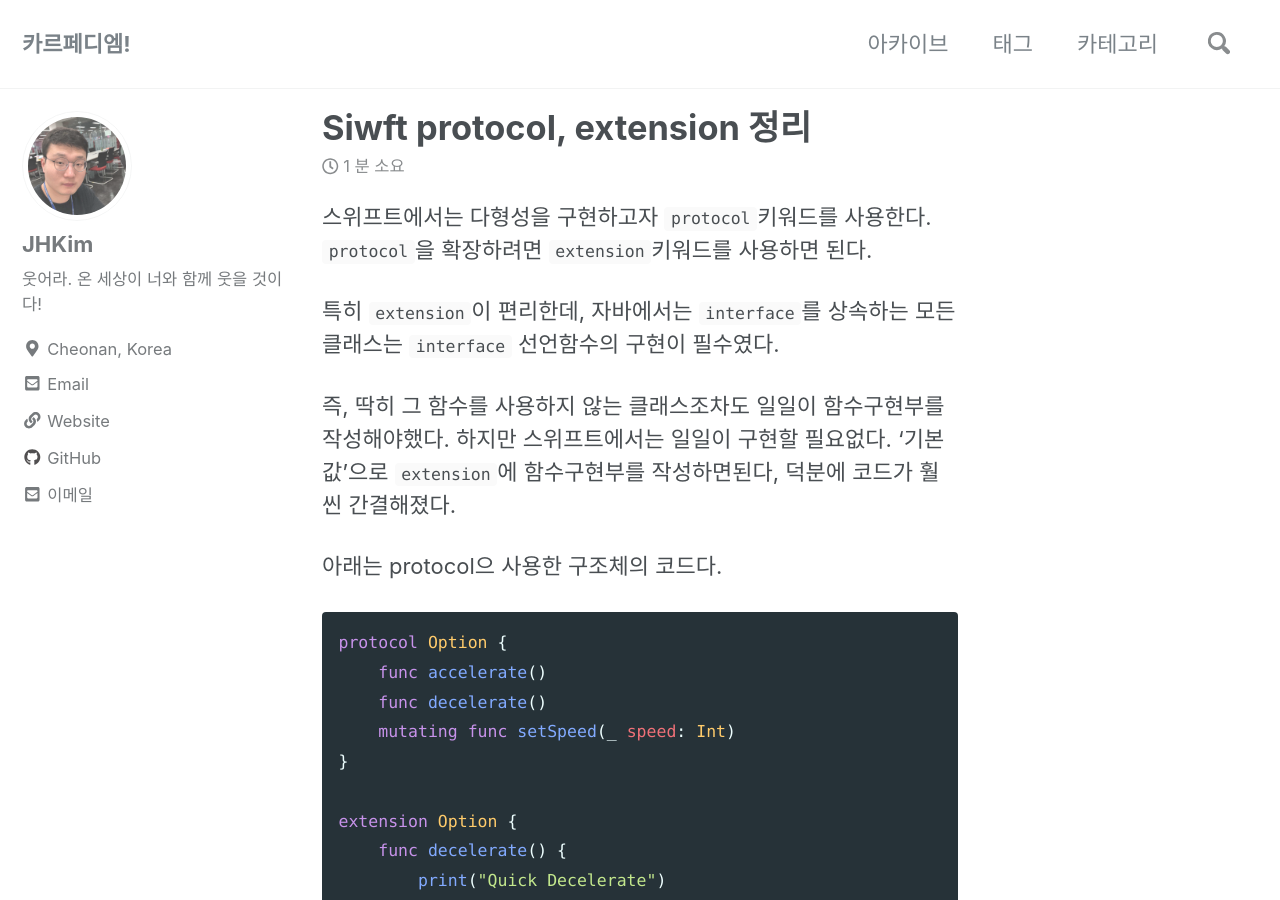
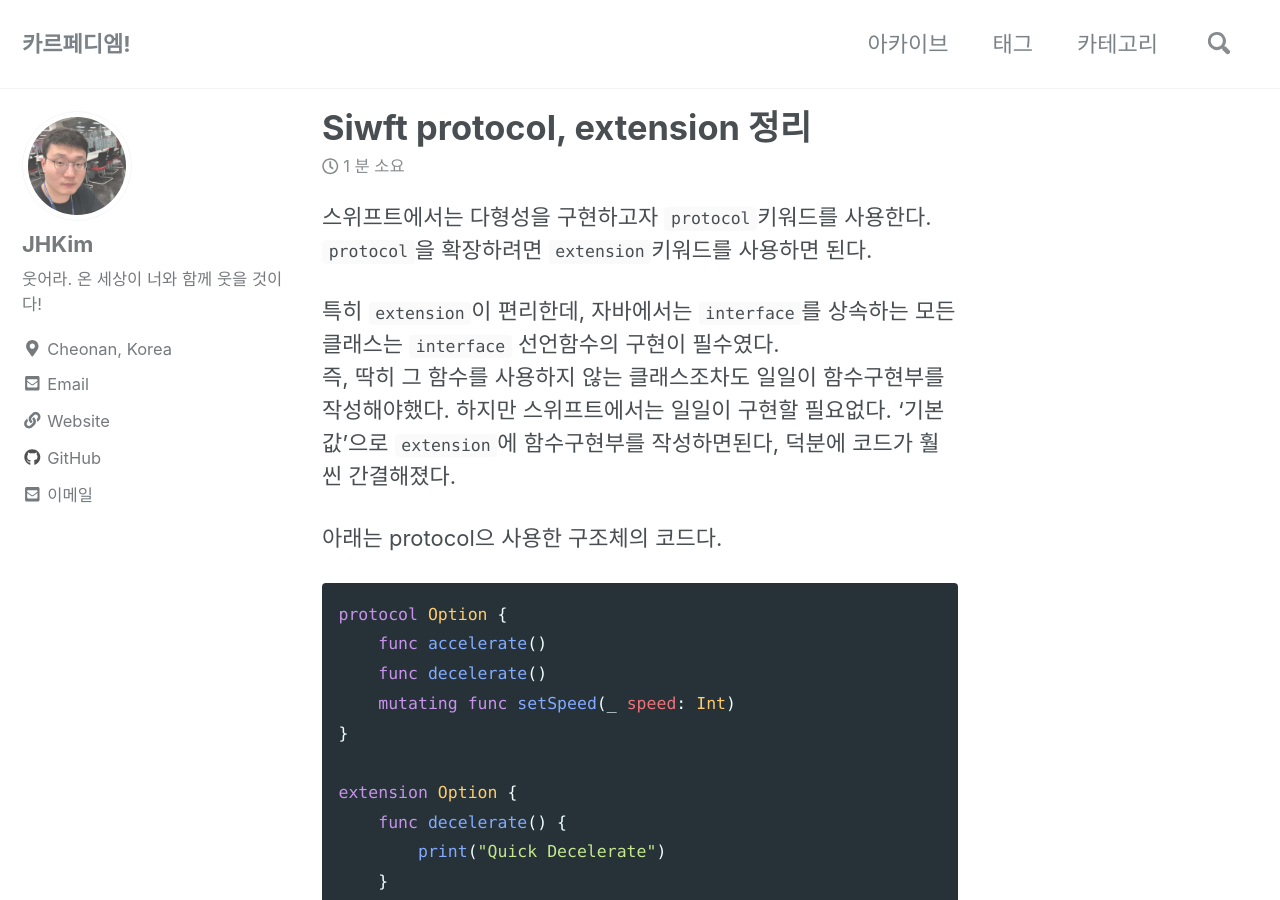
Before and after one commit to cerulean85/cerulean85.github.io, a Jekyll site: the page built from _posts/2018-09-26-swift문법.md, in a window 1280 px wide and 900 px high. Built offline with Jekyll 4.4.1, drawn with Linux system fonts in a browser that asks for light colours; nearby versions of some CDN libraries; comment, search, counter and statistics services are not loaded.

````diff
--- a/_posts/2018-09-26-swift문법.md
+++ b/_posts/2018-09-26-swift문법.md
@@ -9,8 +9,7 @@ category: swift, protocol, extension
 `protocol`을 확장하려면 `extension`키워드를 사용하면 된다.
 
 특히 `extension`이 편리한데, 자바에서는 `interface`를 상속하는 모든 클래스는 `interface` 선언함수의 구현이 필수였다.
-
-즉, 딱히 그 함수를 사용하지 않는 클래스조차도 일일이 함수구현부를 작성해야했다. 하지만 스위프트에서는 일일이 구현할 필요없다. '기본값'으로 `extension`에 함수구현부를 작성하면된다, 덕분에 코드가 훨씬 간결해졌다.
+<br>즉, 딱히 그 함수를 사용하지 않는 클래스조차도 일일이 함수구현부를 작성해야했다. 하지만 스위프트에서는 일일이 구현할 필요없다. '기본값'으로 `extension`에 함수구현부를 작성하면된다, 덕분에 코드가 훨씬 간결해졌다.
 
 아래는 protocol으 사용한 구조체의 코드다.
 ```swift
````
